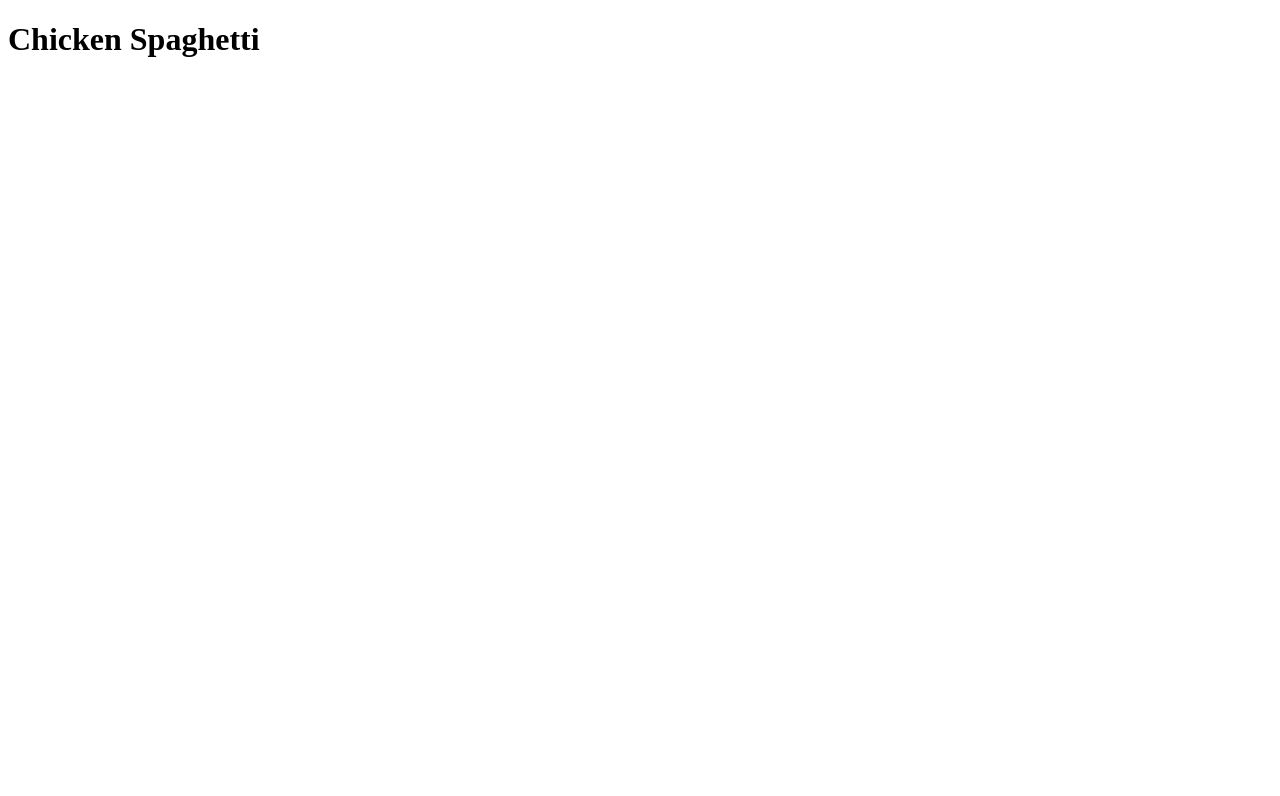
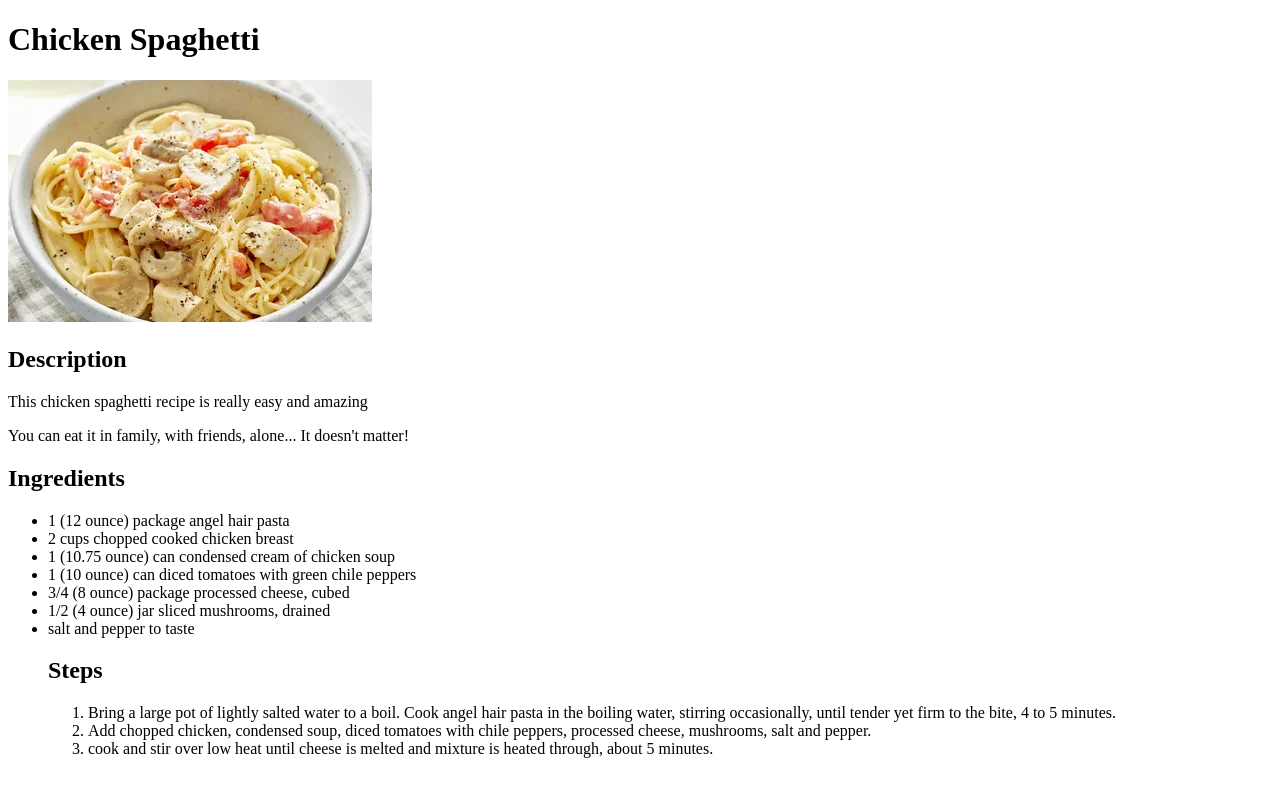
Before and after one commit to DamianRGD/odin-recipes, a plain HTML site: page recipes/recipes/chicken_spaghetti.html in a window 1280 px wide. Drawn offline with Linux system fonts and the light colour scheme.

Commit message:
Add chicken spaghetti to recipes

```diff
--- a/recipes/recipes/chicken_spaghetti.html
+++ b/recipes/recipes/chicken_spaghetti.html
@@ -8,5 +8,29 @@
 </head>
 <body>
     <h1>Chicken Spaghetti</h1>
+
+    <img src="../img/chicken_spaghetti_img.webp">
+
+    <h2>Description</h2>
+    <p>This chicken spaghetti recipe is really easy and amazing</p>
+    <p>You can eat it in family, with friends, alone... It doesn't matter!</p>
+
+    <h2>Ingredients</h2>
+    <ul>
+        <li>1 (12 ounce) package angel hair pasta</li>
+        <li>2 cups chopped cooked chicken breast</li>
+        <li>1 (10.75 ounce) can condensed cream of chicken soup</li>
+        <li>1 (10 ounce) can diced tomatoes with green chile peppers</li>
+        <li>3/4 (8 ounce) package processed cheese, cubed</li>
+        <li>1/2 (4 ounce) jar sliced mushrooms, drained</li>
+        <li>salt and pepper to taste</li>
+
+        <h2>Steps</h2>
+        <ol>
+            <li>Bring a large pot of lightly salted water to a boil. Cook angel hair pasta in the boiling water, stirring occasionally, until tender yet firm to the bite, 4 to 5 minutes.</li>
+            <li>Add chopped chicken, condensed soup, diced tomatoes with chile peppers, processed cheese, mushrooms, salt and pepper.</li>
+            <li>cook and stir over low heat until cheese is melted and mixture is heated through, about 5 minutes.</li>
+        </ol>
+    </ul>
 </body>
 </html>
```
Also changed, not shown: recipes/index.html (+13 -3 lines), recipes/recipes/pasta_shrimp.html (+4 -0 lines), recipes/img/chicken_spaghetti_img.webp (added), recipes/img/schrimp_pasta.webp (added).
